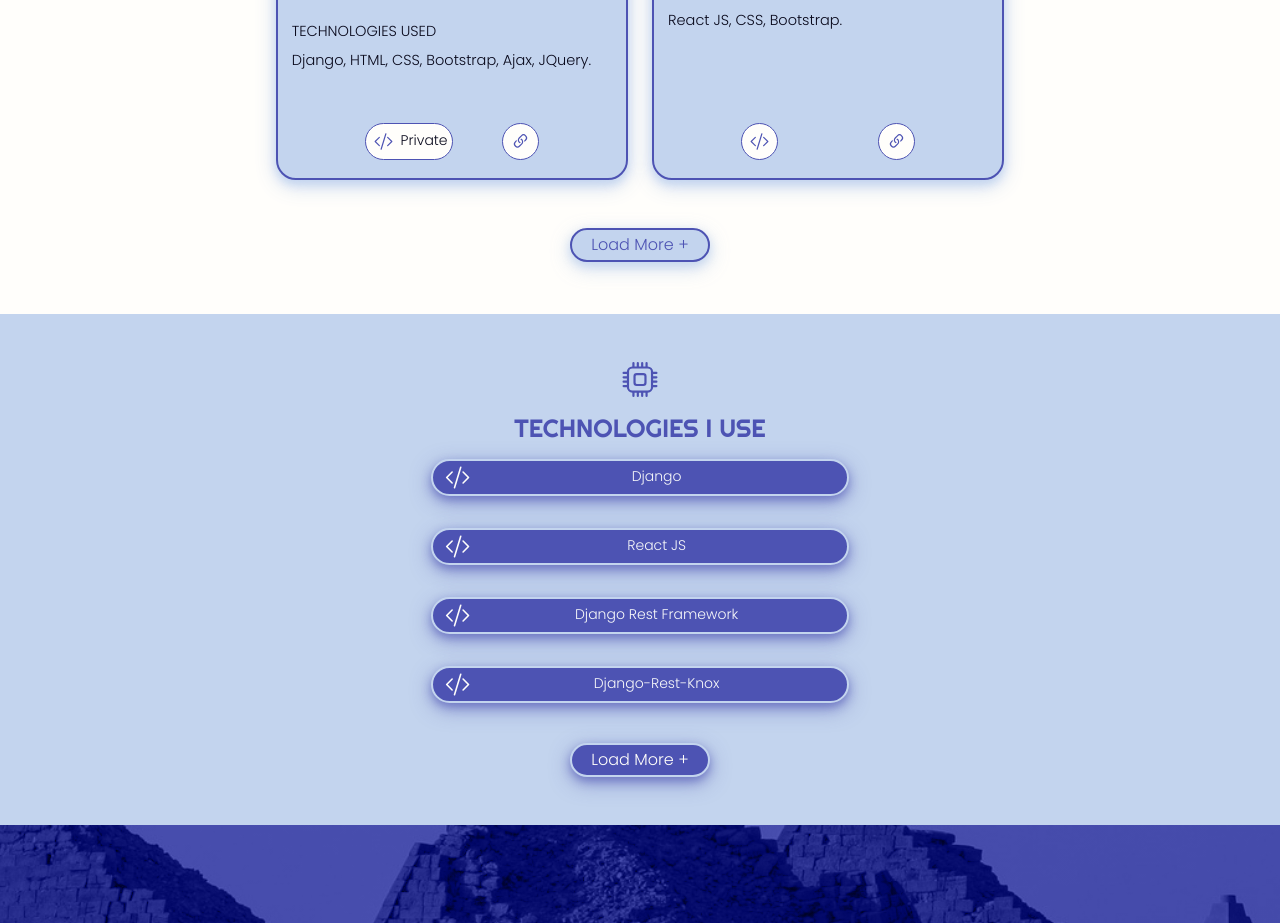
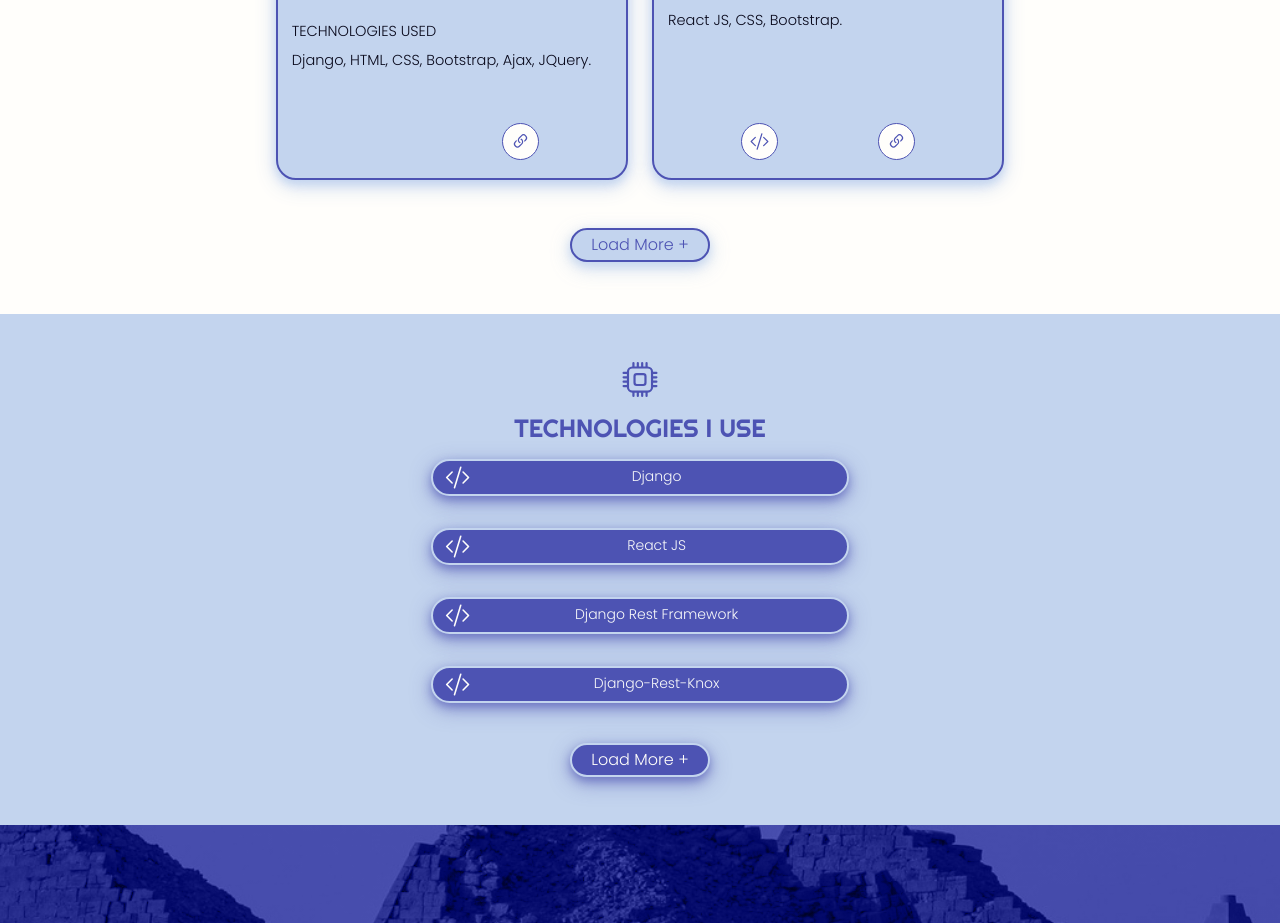
Before and after one commit to Murgany/portfolio, a React (Create React App) app: page / in a window 1280 px wide. Shown: the part 1804-2727 px from the top of the page. Built offline with nearby package versions, Linux system fonts and the light colour scheme.

Commit message:
Update Projects.js

```diff
--- a/src/components/Projects.js
+++ b/src/components/Projects.js
@@ -126,23 +126,25 @@ const Projects = () => {
                         </svg>
                       </Button>
                     ) : (
-                      <div
-                        href={project.github}
-                        target="_blank"
-                        style={{ borderRadius: "20px" }}
-                        variant="light"
-                        className="btn-sm p-1 icons git-link"
-                        rel="noreferrer"
-                        id="icons"
-                      >
-                        <svg
-                          xmlns="http://www.w3.org/2000/svg"
-                          className="bi bi-code-slash p-1 contact-icons"
-                          viewBox="0 0 16 16"
-                        >
-                          <path d="M10.478 1.647a.5.5 0 1 0-.956-.294l-4 13a.5.5 0 0 0 .956.294l4-13zM4.854 4.146a.5.5 0 0 1 0 .708L1.707 8l3.147 3.146a.5.5 0 0 1-.708.708l-3.5-3.5a.5.5 0 0 1 0-.708l3.5-3.5a.5.5 0 0 1 .708 0zm6.292 0a.5.5 0 0 0 0 .708L14.293 8l-3.147 3.146a.5.5 0 0 0 .708.708l3.5-3.5a.5.5 0 0 0 0-.708l-3.5-3.5a.5.5 0 0 0-.708 0z" />
-                        </svg> Private
-                      </div>
+                      <></>
+//                       <div
+//                         href={project.github}
+//                         target="_blank"
+//                         style={{ borderRadius: "20px" }}
+//                         variant="light"
+//                         className="btn-sm p-1 icons git-link"
+//                         rel="noreferrer"
+//                         id="icons"
+//                         disabled
+//                       >
+//                         <svg
+//                           xmlns="http://www.w3.org/2000/svg"
+//                           className="bi bi-code-slash p-1 contact-icons"
+//                           viewBox="0 0 16 16"
+//                         >
+//                           <path d="M10.478 1.647a.5.5 0 1 0-.956-.294l-4 13a.5.5 0 0 0 .956.294l4-13zM4.854 4.146a.5.5 0 0 1 0 .708L1.707 8l3.147 3.146a.5.5 0 0 1-.708.708l-3.5-3.5a.5.5 0 0 1 0-.708l3.5-3.5a.5.5 0 0 1 .708 0zm6.292 0a.5.5 0 0 0 0 .708L14.293 8l-3.147 3.146a.5.5 0 0 0 .708.708l3.5-3.5a.5.5 0 0 0 0-.708l-3.5-3.5a.5.5 0 0 0-.708 0z" />
+//                         </svg>
+//                       </div>
                     )}
 
                     {project.link ? (
```
